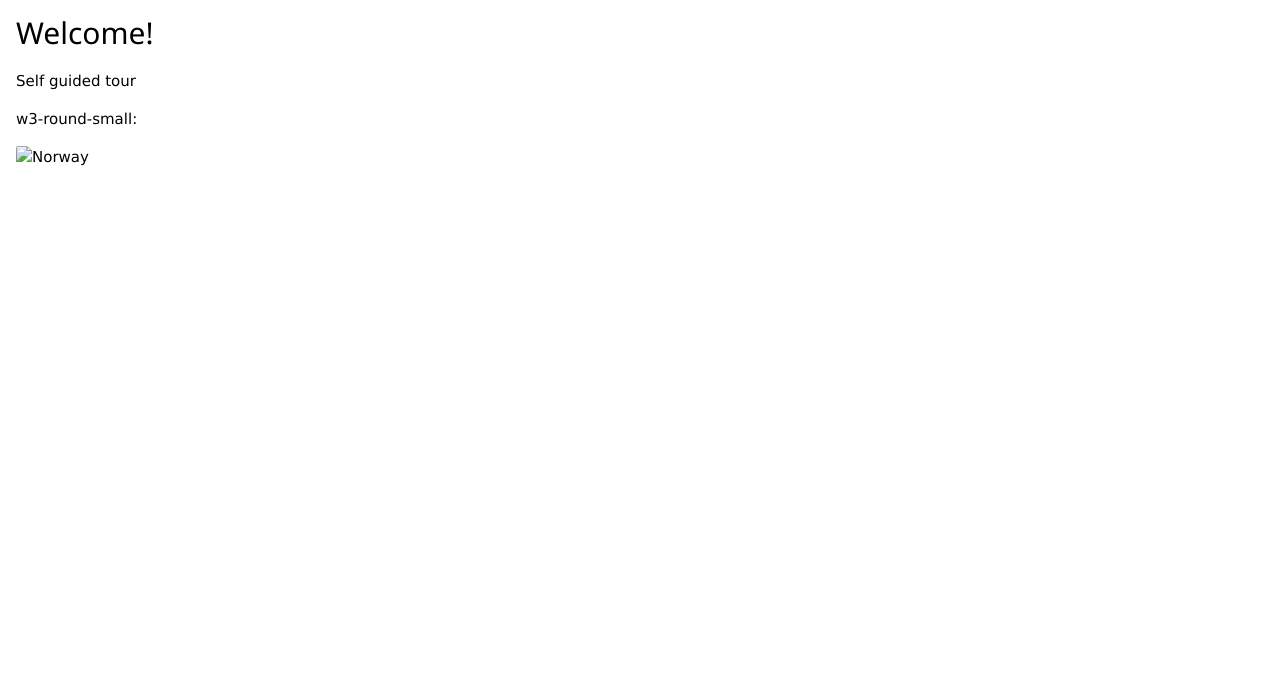
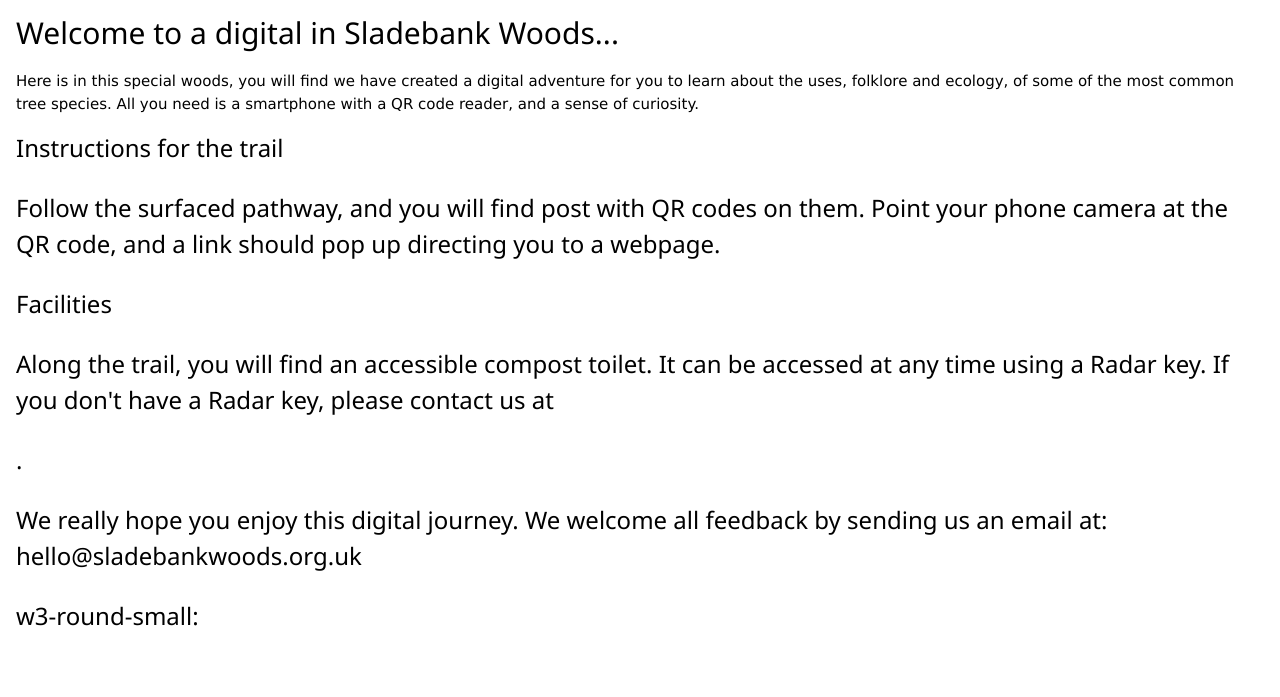
Before and after one commit to louwatson/sladebankwoods-adventuretrail, a plain HTML site: page index.html in a window 1280 px wide. Drawn offline with nearby package versions, Linux system fonts and the light colour scheme.

Commit message:
Update index.html

```diff
--- a/index.html
+++ b/index.html
@@ -6,11 +6,17 @@
 <body>
 
 <div class="w3-container">
-  <h2>Welcome!</h2>
-  <p>Self guided tour</p>
+  <h2>Welcome to a digital in Sladebank Woods...</h2>
+  <p>Here is in this special woods, you will find we have created a digital adventure for you to learn about the uses, folklore and ecology, of some of the most common tree species.
+  All you need is a smartphone with a QR code reader, and a sense of curiosity.</p>
+  <h3>Instructions for the trail</3>
+  <p>Follow the surfaced pathway, and you will find post with QR codes on them. Point your phone camera at the QR code, and a link should pop up directing you to a webpage.</h4>
+  <h3>Facilities</3>
+  <p>Along the trail, you will find an accessible compost toilet. It can be accessed at any time using a Radar key. If you don't have a Radar key, please contact us at</p>.
+    <p>We really hope you enjoy this digital journey. We welcome all feedback by sending us an email at: hello@sladebankwoods.org.uk</p>
 
   <p>w3-round-small:</p>
-  <img src="img_lights.jpg" class="w3-round-small" alt="Norway" style="width:30%">
+  <img src="" class="w3-round-small" alt="" style="width:30%">
 
 </div>
 
```
